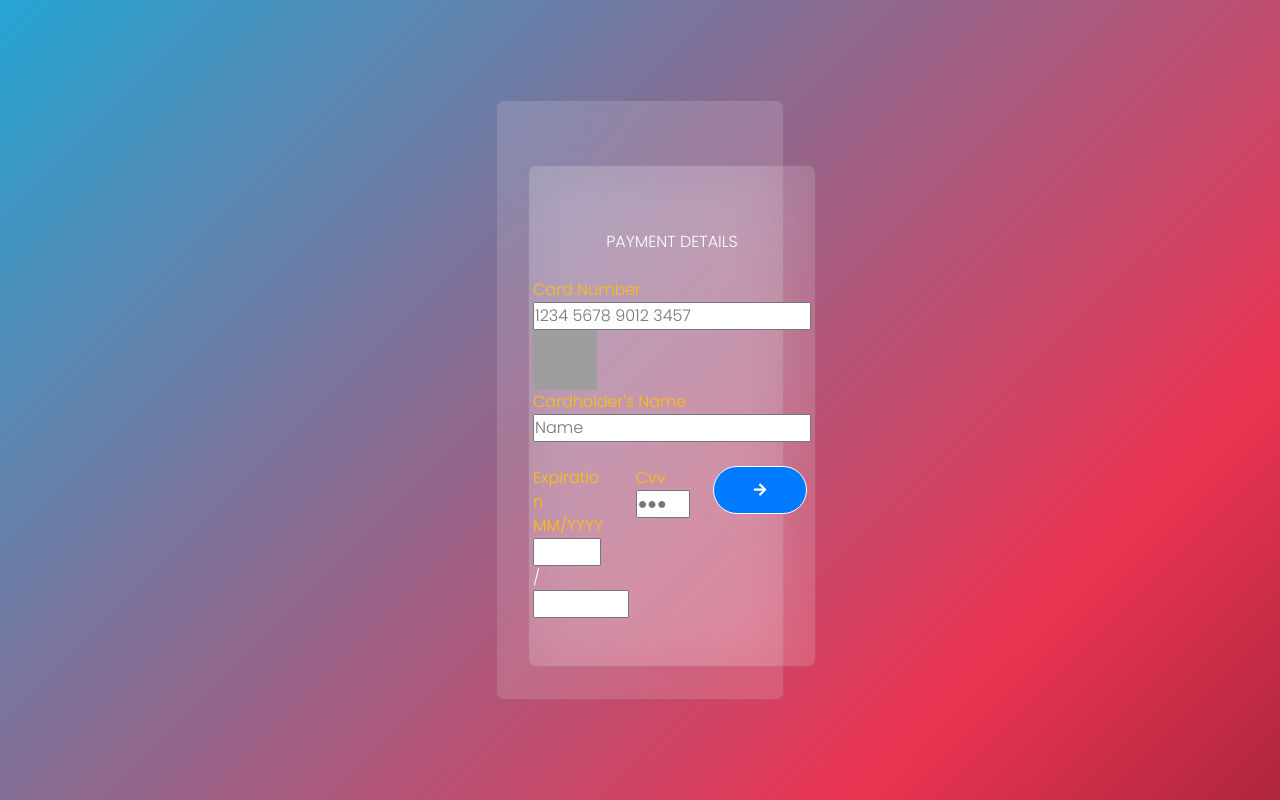
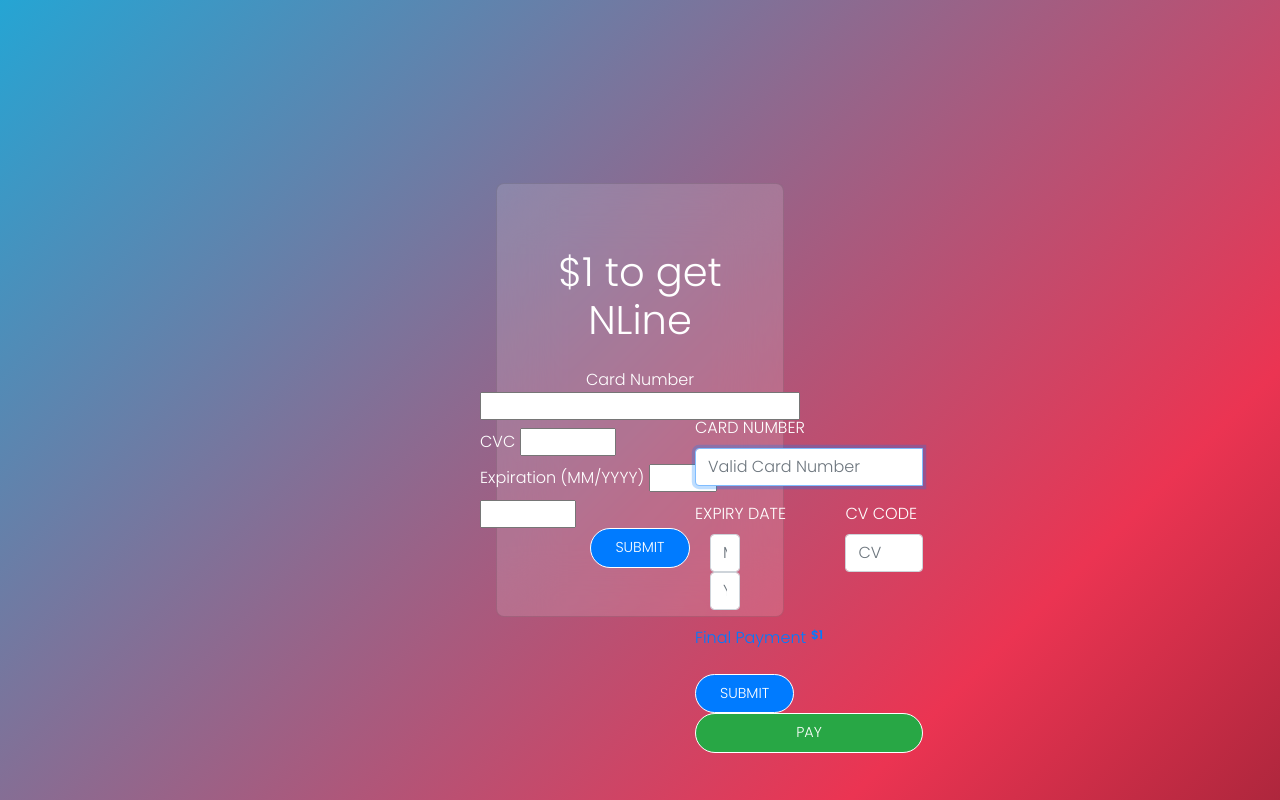
Before and after one commit to SamsonTaxon/InLine, a Flask app: page /pay in a window 1280 px wide. Run offline with Flask 2, Linux system fonts and the light colour scheme; some libraries are stand-ins or nearby versions; grey boxes are pictures that could not be loaded.

Commit message:
Update pay.html

```diff
--- a/app/templates/pay.html
+++ b/app/templates/pay.html
@@ -45,39 +45,92 @@
 <div class="body_stuff">
 <div class="card">
 
-<div class="container-fluid">
-    <div class="row d-flex justify-content-center">
-        <div class="col-sm-12">
-            <div class="card mx-auto">
-                <p class="heading">PAYMENT DETAILS</p>
+<div class="container">
+    <div class="row">
+        <div class="col-xs-12 col-md-4">
+            <div class="panel panel-default">
+                <div class="panel-heading">
+
+                </div>
+                <div class="panel-body">
                     <form action="/charge" method="POST" id="payment-form">
-                    <div class="form-group mb-0">
-                        <p class="text-warning mb-0">Card Number</p> <input type="text" data-stripe="number" name="card-num" placeholder="1234 5678 9012 3457" size="17" id="cno"> <img src="https://img.icons8.com/color/48/000000/visa.png" width="64px" height="60px" />
+                    <div class="form-group">
+                        <label for="cardNumber">
+                            CARD NUMBER</label>
+                        <div class="input-group">
+                            <input type="text" class="form-control" data-stripe="number" id="cardNumber" placeholder="Valid Card Number"
+                                required autofocus />
+                            <span class="input-group-addon"><span class="glyphicon glyphicon-lock"></span></span>
                         </div>
+                    </div>
+                    <div class="row">
+                        <div class="col-xs-7 col-md-7">
                             <div class="form-group">
-                        <p class="text-warning mb-0">Cardholder's Name</p> <input type="text" name="name" placeholder="Name" size="17">
+                                <label for="expityMonth">
+                                    EXPIRY DATE</label>
+                                <div class="col-xs-6 col-lg-6 pl-ziro">
+                                    <input type="text" class="form-control" data-stripe="exp-month" id="expityMonth" placeholder="MM" required />
                                 </div>
-                    <div class="form-group pt-2">
-                        <div class="row d-flex">
-                            <div class="col-sm-4">
-                                <p class="text-warning mb-0">Expiration MM/YYYY</p>
-                                      <input type="text" size="2" data-stripe="exp-month"/>
-                                    <span> / </span>
-                                     <input type="text" size="4" data-stripe="exp-year"/>
+                                <div class="col-xs-6 col-lg-6 pl-ziro">
+                                    <input type="text" class="form-control" ata-stripe="exp-year" id="expityYear" placeholder="YY" required /></div>
                             </div>
-                            <div class="col-sm-3">
-                                <p class="text-warning mb-0">Cvv</p> <input type="password" data-stripe="cvc" name="cvv" placeholder="&#9679;&#9679;&#9679;" size="1" minlength="3" maxlength="3">
                         </div>
-                            <div class="col-sm-5 pt-0"> <button type="submit" class="btn btn-primary"><i class="fas fa-arrow-right px-3 py-2"></i></button> </div>
+                        <div class="col-xs-5 col-md-5 pull-right">
+                            <div class="form-group">
+                                <label for="cvCode">
+                                    CV CODE</label>
+                                <input type="password" class="form-control" data-stripe="cvc" id="cvCode" placeholder="CV" required />
+                            </div>
                         </div>
                     </div>
                     </form>
                 </div>
             </div>
+            <ul class="nav nav-pills nav-stacked">
+                <li class="active"><a href="#"><span class="badge pull-right"><span class="glyphicon glyphicon-usd"></span>$1</span> Final Payment</a>
+                </li>
+            </ul>
+            <br/>
+             <button type="submit" class="btn btn-primary">Submit</button>
+            <a href="http://www.jquery2dotnet.com" class="btn btn-success btn-lg btn-block" role="button">Pay</a>
+        </div>
     </div>
 </div>
 
+<h1 class="heading">$1 to get NLine</h1>
 
+<div class="text-center">
+    <div class="input-group mb-3">
+  <form action="/charge" method="POST" id="payment-form">
+    <span class="payment-errors"></span>
+
+    <div class="form-row">
+      <label>
+        <span>Card Number</span>
+        <input type="text" size="20" data-stripe="number"/>
+      </label>
+    </div>
+
+    <div class="form-row">
+      <label>
+        <span>CVC</span>
+        <input type="text" size="4" data-stripe="cvc"/>
+      </label>
+    </div>
+
+    <div class="form-row">
+      <label>
+        <span>Expiration (MM/YYYY)</span>
+        <input type="text" size="2" data-stripe="exp-month"/>
+      </label>
+      <span> / </span>
+      <input type="text" size="4" data-stripe="exp-year"/>
+    </div>
+
+    <button type="submit" class="btn btn-primary">Submit</button>
+  </form>
+  </div>
+</div>
 </div>
 </div>
 </body>
```
Lines whose indentation alone changed are shown as unchanged.
